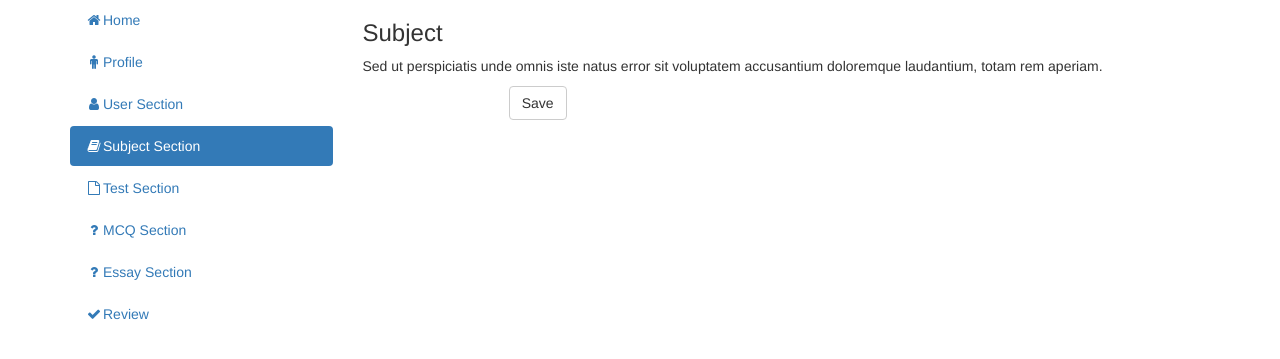
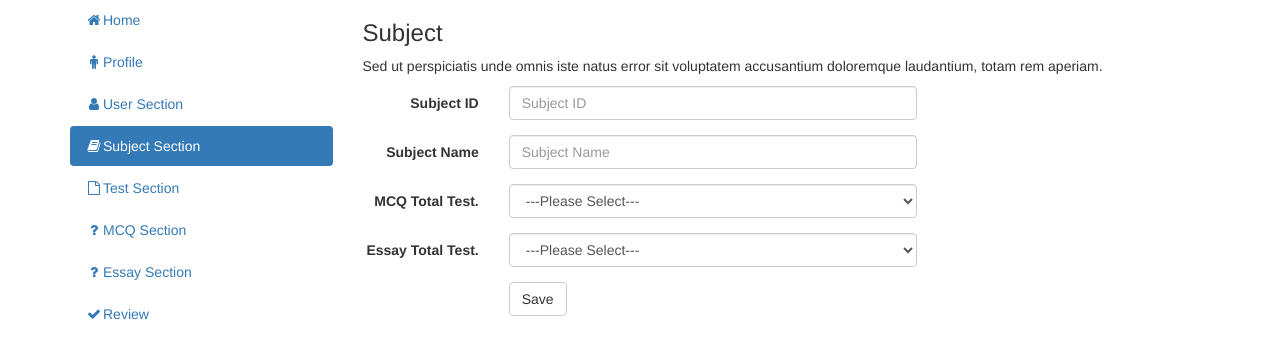
Before and after one commit to nafi-pantha/SupportInCareer, a Django app: page / in a window 1280 px wide, after a click on "Subject Section". Shown: the top 359 px of the page. Run offline with Django 3.2, Linux system fonts and the light colour scheme; some libraries are stand-ins or nearby versions.

Commit message:
subject section functional

```diff
--- a/online_exam/exam/forms.py
+++ b/online_exam/exam/forms.py
@@ -1,7 +1 @@
 from django import forms
-from exam.models import Subject
-
-class SubjectForm(forms.ModelForm):
-    class Meta():
-        model = Subject
-        fields ='__all__'
--- a/online_exam/exam/models.py
+++ /dev/null
@@ -1,2 +0,0 @@
-from django.db import models
-from exam.allModels import UserModel,SubjectModel,TestModel,McqQuestionModel,EssayQuestionModel
--- a/online_exam/exam/models/TestModel.py
+++ b/online_exam/exam/models/TestModel.py
@@ -8,6 +8,6 @@ class Test(models.Model):
     test_totalmarks = models.IntegerField()
     test_totaltimes = models.IntegerField()
     test_type = models.IntegerField()
-    test_total_questions = models.IntegerField()
+    test_total_questions = models.IntegerField(null=True)
     approver = models.CharField(max_length=50,null=True,blank=True)
     datetime = models.DateTimeField()
--- a/online_exam/exam/templates/exam/onlineExam.html
+++ b/online_exam/exam/templates/exam/onlineExam.html
@@ -171,9 +171,42 @@
                         <h3>Subject</h3>
                         <p>Sed ut perspiciatis unde omnis iste natus error sit voluptatem accusantium doloremque laudantium, totam rem aperiam.</p>
 
-                        <form class="form-horizontal">
+                        <form class="form-horizontal" method="POST" action="{% url 'subject' %}" enctype="multipart/form-data">
                           {% csrf_token %}
-                              {{ subject_form.as_p }}
+                          <div class="form-group">
+                            <label class="control-label col-sm-2" for="subjectID">Subject ID</label>
+                              <div class="col-sm-6">
+                                <input type="text" class="form-control" id="subjectID" placeholder="Subject ID" name="subjectID">
+                              </div>
+                          </div>
+                          <div class="form-group">
+                            <label class="control-label col-sm-2" for="subjectName">Subject Name</label>
+                            <div class="col-sm-6">
+                              <input type="text" class="form-control" id="subjectName" placeholder="Subject Name" name="subjectName">
+                            </div>
+                          </div>
+                          <div class="form-group">
+                            <label class="control-label col-sm-2" for="mcqTotalQues">MCQ Total Test.</label>
+                            <div class="col-sm-6">
+                              <select class="form-control" id="mcqTotalQues"name="mcqTotalQues">
+                                <option>---Please Select---</option>
+                                <option value="20">20</option>
+                                <option value="30">30</option>
+                                <option value="50">50</option>
+                              </select>
+                            </div>
+                          </div>
+                        <div class="form-group">
+                          <label class="control-label col-sm-2" for="essayTotalQues">Essay Total Test.</label>
+                          <div class="col-sm-6">
+                            <select class="form-control" id="essayTotalQues" name="essayTotalQues">
+                              <option>---Please Select---</option>
+                              <option value="20">20</option>
+                              <option value="30">30</option>
+                              <option value="50">50</option>
+                            </select>
+                          </div>
+                        </div>
                             <div class="form-group">
                                 <div class="col-sm-offset-2 col-sm-10">
                                     <button type="submit" class="btn btn-default">Save</button>
--- a/online_exam/exam/views/UserInfoView.py
+++ b/online_exam/exam/views/UserInfoView.py
@@ -1,8 +1,6 @@
 from django.shortcuts import render,get_object_or_404
 from django.http import HttpResponse
 import datetime
-
-# Create your views here.
 from exam.models import UserInfo
 
 
```
Also changed, not shown: online_exam/exam/views.py (deleted, +0 -7 lines), online_exam/exam/views/subjectInsertView.py (+21 -15 lines), online_exam/exam/migrations/0021_auto_20171104_2220.py (added), online_exam/exam/migrations/0022_test_test_total_questions.py (added).
